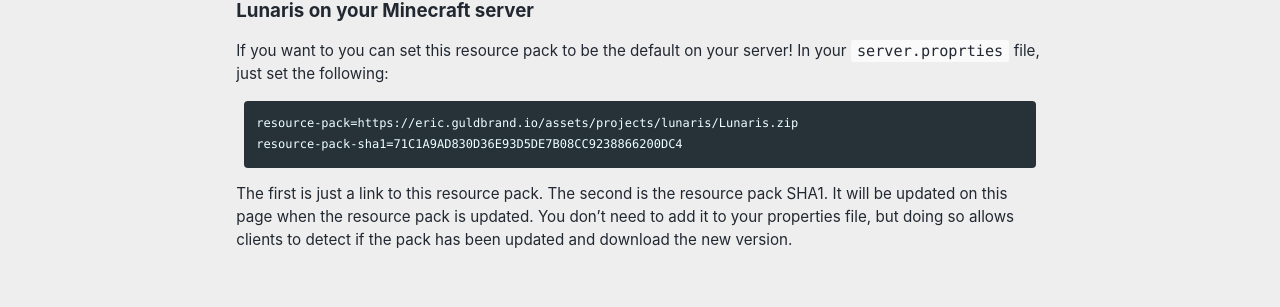
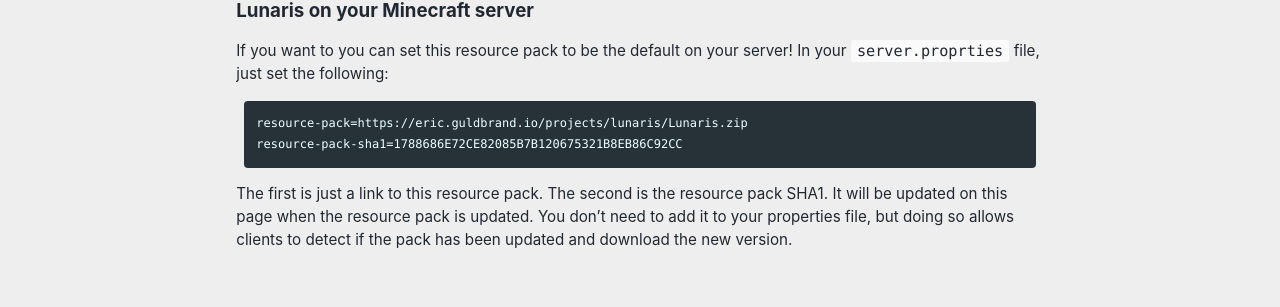
Before and after one commit to ecen/ecen.github.io, a Jekyll site: the page built from _projects/lunaris/lunaris.md, in a window 1280 px wide. Shown: the part 747-1054 px from the top of the page. Built offline with Jekyll 4.4.1, drawn with Linux system fonts in a browser that asks for light colours.

Commit message:
Updated Lunaris.

````diff
--- a/_projects/lunaris/lunaris.md
+++ b/_projects/lunaris/lunaris.md
@@ -19,7 +19,7 @@
 ### Lunaris on your Minecraft server
 If you want to you can set this resource pack to be the default on your server! In your `server.proprties` file, just set the following:
 ```
-resource-pack=https://eric.guldbrand.io/assets/projects/lunaris/Lunaris.zip
-resource-pack-sha1=71C1A9AD830D36E93D5DE7B08CC9238866200DC4
+resource-pack=https://eric.guldbrand.io/projects/lunaris/Lunaris.zip
+resource-pack-sha1=1788686E72CE82085B7B120675321B8EB86C92CC
 ```
 The first is just a link to this resource pack. The second is the resource pack SHA1. It will be updated on this page when the resource pack is updated. You don't need to add it to your properties file, but doing so allows clients to detect if the pack has been updated and download the new version.
````
Also changed, not shown: 1 other file.
